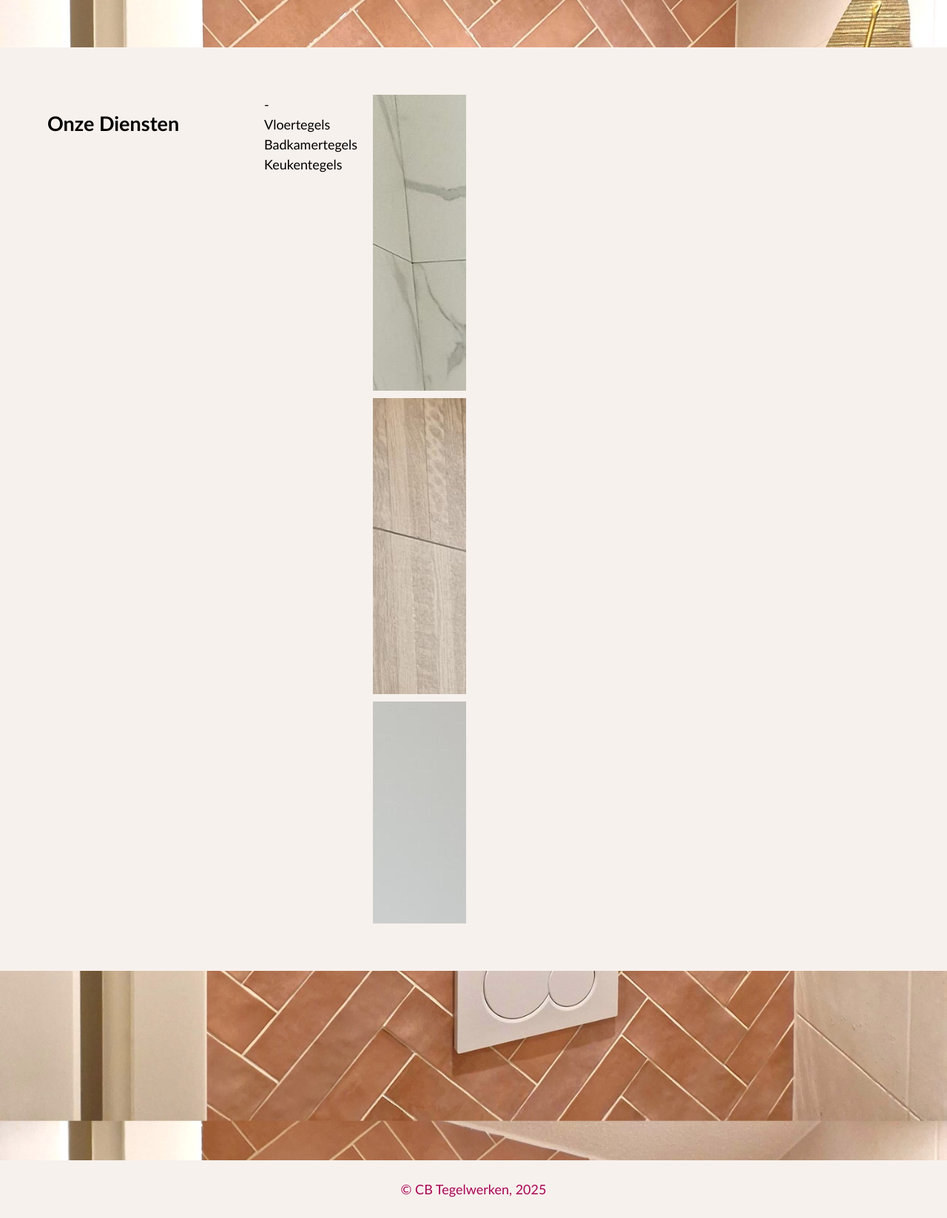
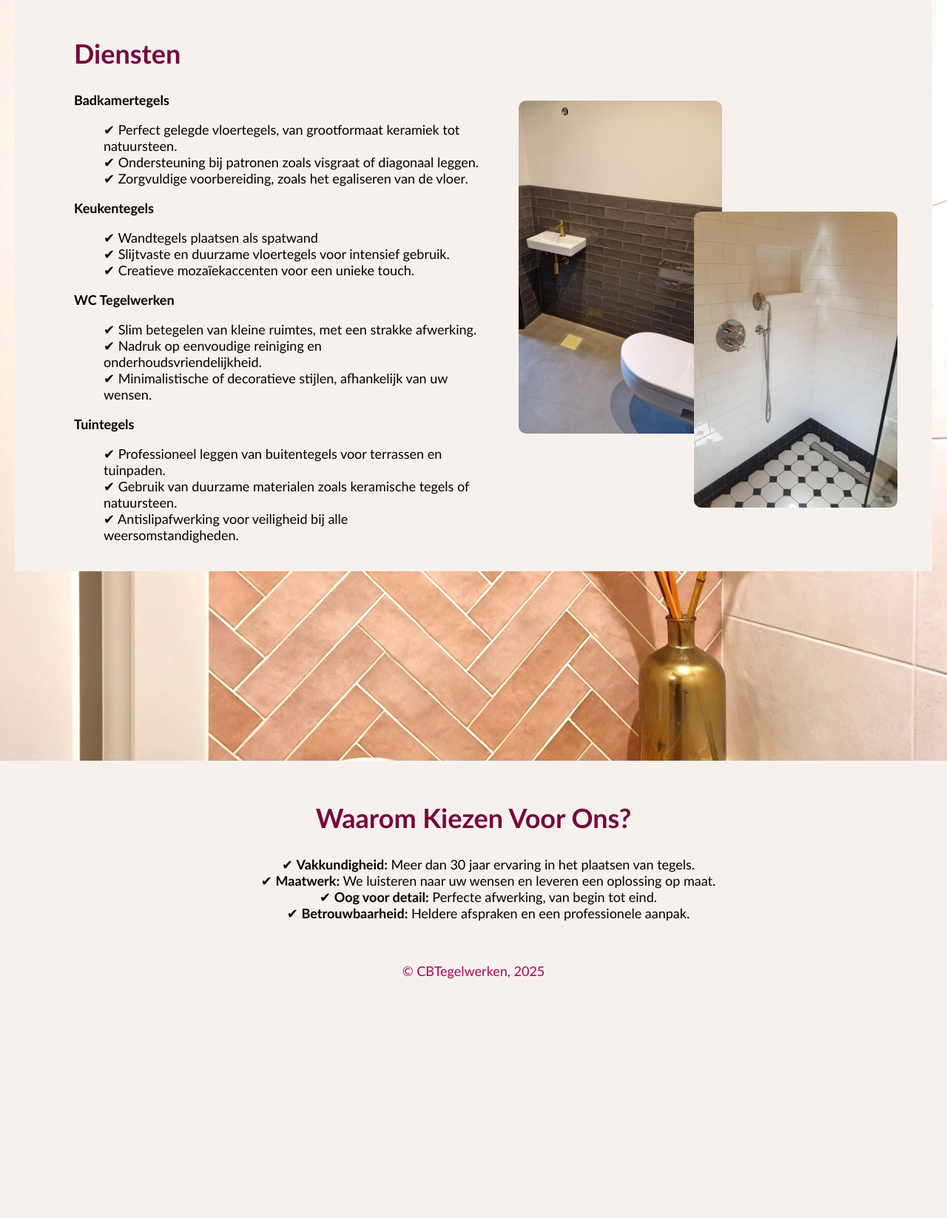
Before and after one commit to SpacingYoda/cbtegelwerken, a PHP site: page /project10/diensten.php in a window 1280 px wide. Shown: the part 192-1838 px from the top of the page at 74% size. After the commit the page ends 1515 px from the top, so only its background shows below. Run offline with PHP 8.4, Linux system fonts and the light colour scheme.

Commit message:
diensten is afff

```diff
--- a/diensten.php
+++ b/diensten.php
@@ -1,21 +1,49 @@
 <?php include('header.php'); ?>
+<html lang="nl">
 <main>
-  <section class="diensten">
-    <h1>Onze Diensten</h1>
-    <div class="diensten-container">
+      <section class="contact-block">
+    <div class="text">
+        <h2>Diensten</h2>
+        <b>Badkamertegels</b>
       <ul>
-        <li>-</li>
-        <li>Vloertegels</li>
-        <li>Badkamertegels</li>
-        <li>Keukentegels</li>
+        <li>✔ Perfect gelegde vloertegels, van grootformaat keramiek tot natuursteen.</li>
+        <li>✔ Ondersteuning bij patronen zoals visgraat of diagonaal leggen.</li>
+        <li>✔ Zorgvuldige voorbereiding, zoals het egaliseren van de vloer.</li>
       </ul>
-      <div class="diensten-img">
-        <div class="dienst1" style="background-image: url('img/badkamer/IMG-20241209-WA0078.jpg');"></div>
-        <div class="dienst2" style="background-image: url('img/badkamer/IMG-20241209-WA0128.jpg');"></div>
-        <div class="dienst3" style="background-image: url('img/keuken/IMG-20241209-WA0150.jpg');"></div>
+        <b>Keukentegels</b>
+      <ul>
+        <li>✔ Wandtegels plaatsen als spatwand</li>
+        <li>✔ Slijtvaste en duurzame vloertegels voor intensief gebruik.</li>
+        <li>✔ Creatieve mozaïekaccenten voor een unieke touch.</li>
+      </ul>
+      <b>WC Tegelwerken</b>
+      <ul>
+        <li>✔ Slim betegelen van kleine ruimtes, met een strakke afwerking.</li>
+        <li>✔ Nadruk op eenvoudige reiniging en onderhoudsvriendelijkheid.</li>
+        <li>✔ Minimalistische of decoratieve stijlen, afhankelijk van uw wensen.</li>
+      </ul>
+      <b>Tuintegels</b>
+      <ul>
+        <li>✔ Professioneel leggen van buitentegels voor terrassen en tuinpaden.</li>
+        <li>✔ Gebruik van duurzame materialen zoals keramische tegels of natuursteen.</li>
+        <li>✔ Antislipafwerking voor veiligheid bij alle weersomstandigheden.</li>
+      </ul>
+    </div>
+    <div class="content-block">
+        <div class="voorbeeld dienst1" style="background-image: url('img/badkamer/IMG-20241209-WA0075.jpg');"></div>
+        <div class="voorbeeld dienst2" style="background-image: url('img/wand/IMG-20241209-WA0165.jpg');"></div>
     </div>
     </section>
-    </div>
-  </section>
+    <section>
+    <section class="waarom-block">
+        <h2>Waarom Kiezen Voor Ons?</h2>
+      <ul>
+        <li>✔ <b>Vakkundigheid:</b> Meer dan 30 jaar ervaring in het plaatsen van tegels.</li>
+        <li>✔ <b>Maatwerk:</b> We luisteren naar uw wensen en leveren een oplossing op maat.</li>
+        <li>✔ <b>Oog voor detail:</b> Perfecte afwerking, van begin tot eind.</li>
+        <li>✔ <b>Betrouwbaarheid:</b>  Heldere afspraken en een professionele aanpak.</li>
+      </ul>
+</section>
 </main>
+</html>
 <?php include('footer.php'); ?>
--- a/footer.php
+++ b/footer.php
@@ -1,4 +1,4 @@
 <footer>
-        <p>© CB Tegelwerken, 2025</p>
+        <p>© CBTegelwerken, 2025</p>
     </footer>
 </body>
--- a/home.php
+++ b/home.php
@@ -70,9 +70,6 @@ echo "";
     </div>
     </section>
 
-
-</main>
-
 <?php include('footer.php'); ?>
 
 </html>
--- a/style.css
+++ b/style.css
@@ -21,6 +21,9 @@ header {
     height: 70px;
     border-radius: 5%;
     padding: 20px;
+}
+ul {
+    list-style-type: none;
 }
 
 nav ul {
@@ -84,6 +87,7 @@ h3 {
     z-index: 1;
     margin-top: 20%;
     margin-bottom: 20%;
+    text-shadow: 2px 2px 5px rgba(0, 0, 0, 0.5);
 }
 
 .dienst {
@@ -155,6 +159,7 @@ h3 {
     background-color: #f7f1ed; /* Add a background color for contrast */
     text-align: left;
     height: auto;
+    max-width: 1200em;
 }
 
 /* Style for the text */
@@ -240,6 +245,7 @@ h3 {
     background-size: cover;
     background-position: center;
 }
+/*carousel */
 .carousel-section {
 background-color: #f7f1ed;
 text-align: center;
@@ -311,11 +317,12 @@ padding-top: 1%;
         font-size: 16px;
     }
 }
-/*diensten */
+/* diensten */
 .diensten {
     background-color: #f7f1ed;
     margin-top: 5%;
 }
+
 .diensten-container {
     display: flex;
     justify-content: space-between;
@@ -339,31 +346,63 @@ padding-top: 1%;
     gap: 10px; /* Space between images */
 }
 
-.diensten-img img {
-    width: 100%; /* Adjust as needed */
-    max-width: 200px; /* Optional: Set max width for images */
-    height: auto;
+.diensten-img div {
+    background-size: cover;
+    background-position: center;
+    width: 100%;
+    max-width: 300px; /* Set max width */
     border-radius: 5px; /* Optional: Add rounded corners */
     box-shadow: 0 2px 5px rgba(0, 0, 0, 0.1); /* Optional: Add shadow */
+    height: 400px; /* Fixed height for images */
+    position: relative; /* Enable z-index */
 }
-.dienst1{
-    height: 400px; /* Adjust the height as needed */
-    z-index: 1; /* Top layer */
-    right: 2%;
-    top: 2%;
+
+.contact-block {
+    position: relative; /* Ensure absolute elements are positioned within this container */
+    max-width: 1200px; /* Limit the total width of the row */
+    margin: 0 auto; /* Center the entire block */
+    display: flex; /* Align the text and images side-by-side */
+    gap: 20px; /* Add space between text and image sections */
 }
-.dienst2{
-    height: 400px; /* Adjust the height as needed */
-    z-index: 1; /* Top layer */
-    right: 2%;
-    top: 2%;
+
+.content-block {
+    flex: 1; /* Allow the image block to take up the remaining space */
+    display: flex;
+    flex-direction: column; /* Stack images vertically */
+    gap: 10px; /* Space between the images */
 }
-.dienst3{
-    height: 300px; /* Adjust the height as needed */
-    z-index: 1; /* Top layer */
-    right: 2%;
-    top: 2%;
+
+.voorbeeld {
+    position: absolute;
+    background-size: cover;
+    background-position: center;
+    border-radius: 10px;
 }
+
+.dienst1 {
+    height: 400px;
+    width: 50%; /* Keep the image width consistent */
+    z-index: 2;
+    right: 5%;
+    top: 30%;
+}
+
+.dienst2 {
+    height: 450px;
+    width: 50%; /* Matches width of .dienst1 */
+    z-index: 1;
+    right: 48%;
+    top: 0%;
+}
+
+.waarom-block {
+    text-align: center;
+    background-color: #f7f1ed;
+    margin-top: 20%;
+    padding: 2%;
+    padding-bottom: 10px;
+}
+
 footer {
     text-align: center;
     padding: 10px 0;
```
